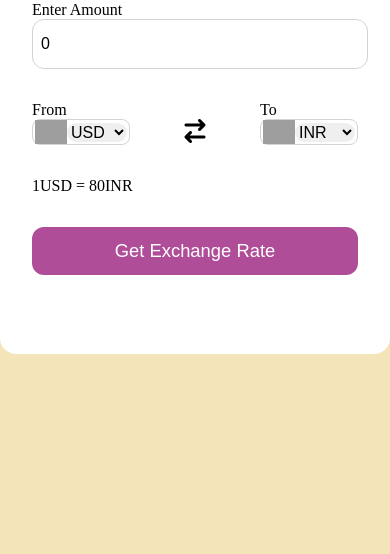
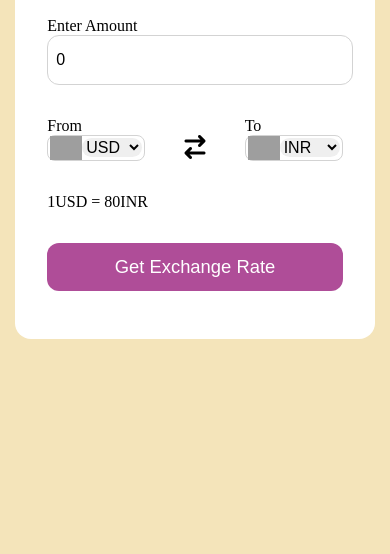
Before and after one commit to Rohit45chowdhury/Currency-converter, a plain HTML site: page index.html in a window 390 px wide. Shown: the part 290-844 px from the top of the page. Drawn offline with Linux system fonts and the light colour scheme; no server answers; grey boxes are pictures that could not be loaded.

Commit message:
Add files via upload

```diff
--- a/style.css
+++ b/style.css
@@ -80,3 +80,13 @@
     font-size: 1.15rem;
     cursor: pointer;
   }
+
+  @media(max-width:500px){
+    .container {
+      background-color: #fff;
+      padding: 2rem;
+      border-radius: 1rem;
+      min-height: 4vh;
+      width: 35vh;
+    }
+  }
```
